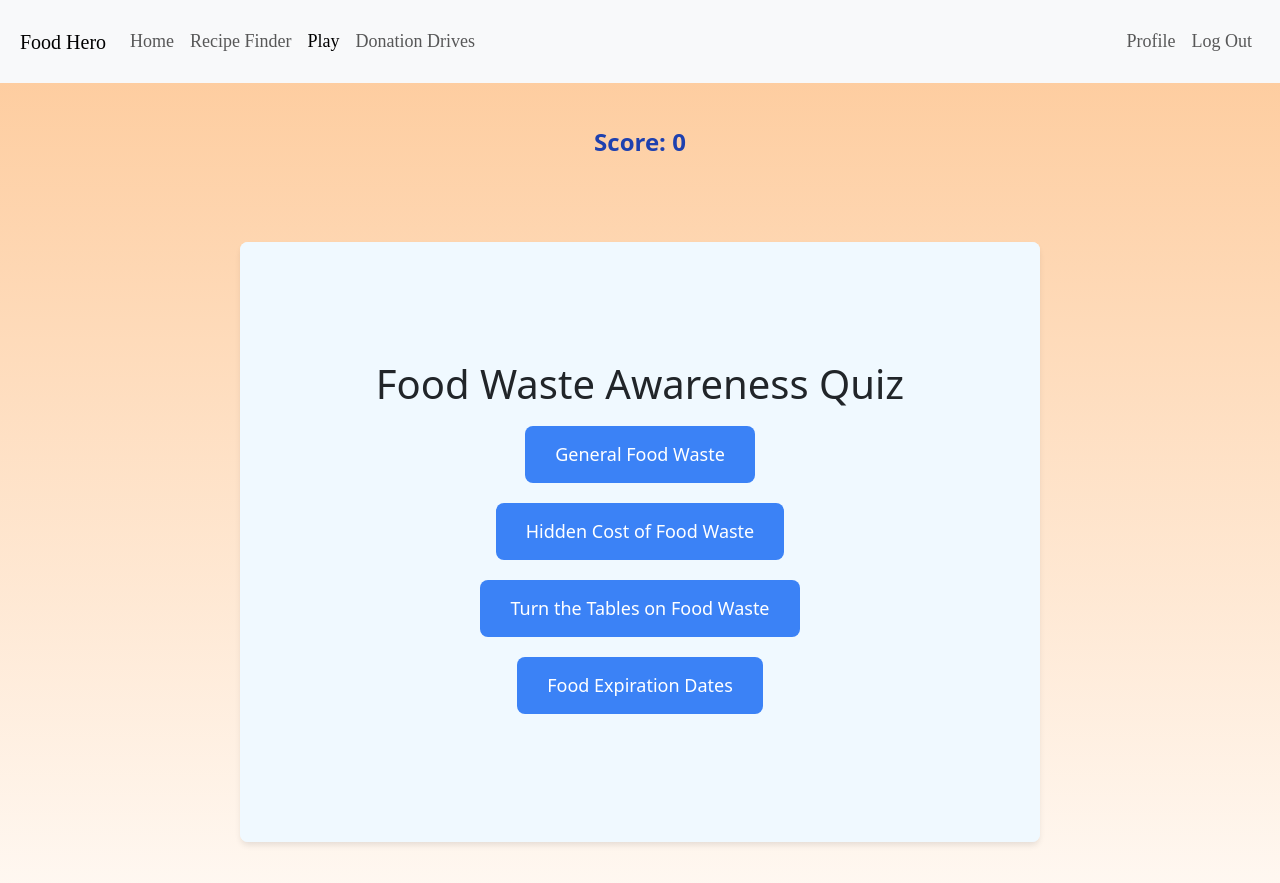
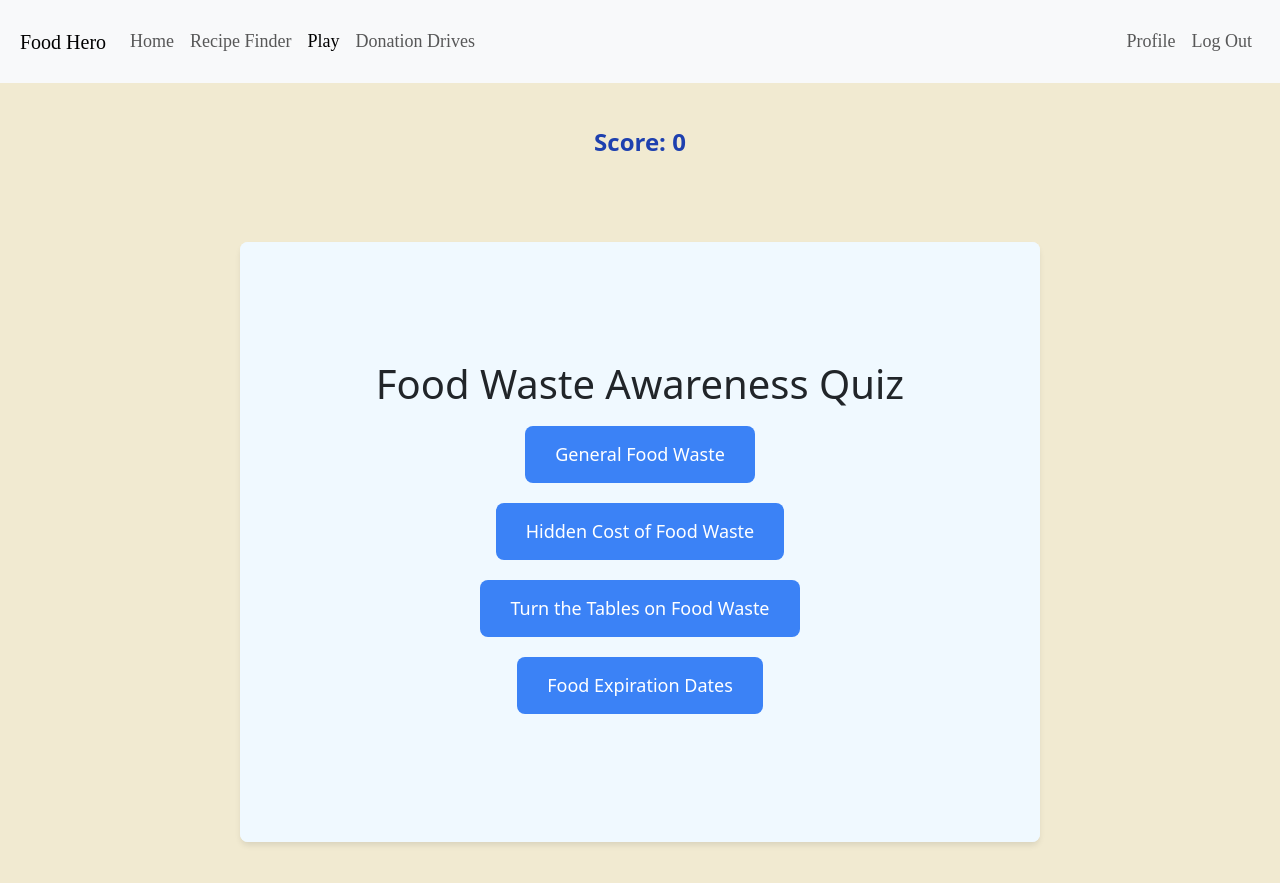
Before and after one commit to LuaYiNing/wad2Proj, a PHP site: page /frontend/quiz.html in a window 1280 px wide. Run offline with PHP 8.4, Linux system fonts and the light colour scheme; some web fonts are replaced.

Commit message:
Update quiz.css

```diff
--- a/public/frontend/quiz.css
+++ b/public/frontend/quiz.css
@@ -5,14 +5,16 @@ html,
 body {
   height: 100%;
   margin: 0;
+  background-color: #f1ead1;
 }
 
 .bodyContent {
-  background: linear-gradient(#fdb572ab, #fdb5721a);
   display: flex;
   flex-flow: column;
   height: 100%;
+  justify-content: center;
 }
+
 
 .navbar {
   font-family: 'Lustria', serif;
```
